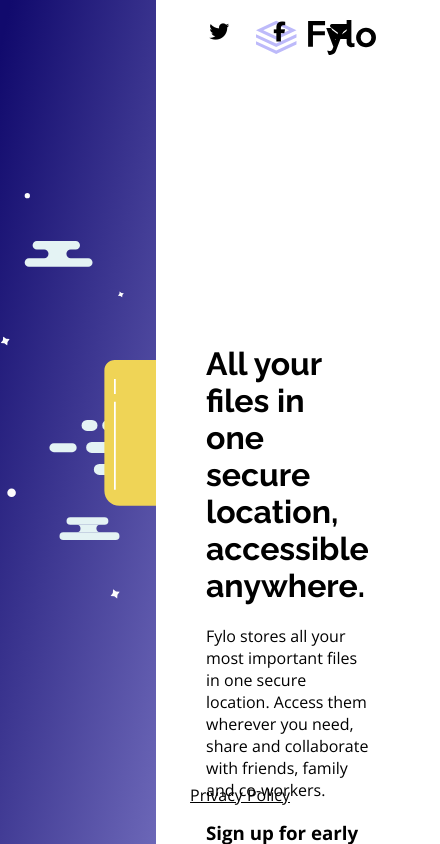
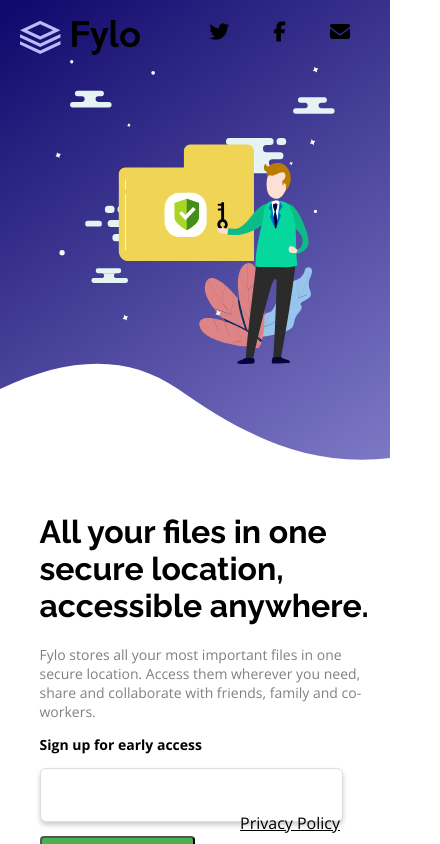
Before and after one commit to meggieveggie/fm-fylo-beta, a plain HTML site: page index.html in a window 390 px wide. Shown: the whole page, 440 px wide, since content can reach past the window. Drawn offline with nearby package versions, Linux system fonts and the light colour scheme.

Commit message:
complete mobile version at 375px

```diff
--- a/index.html
+++ b/index.html
@@ -17,6 +17,58 @@
 </head>
 <body>
 
+
+  <div class="top">
+    <div class="topbar-mobile">
+        <span>
+            <img src="./images/logo.svg">
+        </span>
+        <span class="icons">
+        <i class="fab fa-twitter fa-lg"></i>
+            <i class="fab fa-facebook-f fa-lg"></i>
+            <i class="fas fa-envelope fa-lg"></i>
+          </span>
+          <div class="image">
+                <img class="image-top" src="./images/illustration-main.svg" >
+            </div>
+          </div>
+  </div>
+
+
+            <div class="bottom">
+              <div class="text">
+                <h1 id="heading">
+                  All your files in one secure location, accessible anywhere.
+                </h1>
+
+                <p class ="para">
+                  Fylo stores all your most important files in one secure location.
+                  Access them wherever you need, share and collaborate with friends,
+                  family and co-workers.
+                </p>
+
+                <h3 class="bold">
+                  Sign up for early access
+                </h3>
+
+                <div>
+                <input id='input'>
+              </input>
+            </div>
+
+                <button id="button">
+                  Sign Up
+                </button>
+              </div>
+            </div>
+
+            <div id="footer-small">
+                <a id="footer-text">
+                  Privacy Policy
+                  </a>
+                  </div>
+                </div>
+
     <div class="split-left">
         <div class="centered image-left">
           <img src="./images/illustration-main.svg" >
@@ -27,7 +79,8 @@
 
       <div class="split-right">
           <div id="container">
-        <div class="topbar">
+
+        <div class="topbar-desktop">
           <span class="image-right">
               <img src="./images/logo.svg">
           </span>
@@ -37,8 +90,7 @@
               <i class="fas fa-envelope fa-lg"></i>
             </span>
         </div>
-
-
+</div>
 
         <div class="text">
           <h1 id="heading">
@@ -68,15 +120,7 @@
               Privacy Policy
               </a>
               </div>
-        </div>
-
-
-
-
-      </div>
-
-
-
+            </div>
 
 </body>
 </html>
--- a/stylesheet.css
+++ b/stylesheet.css
@@ -9,14 +9,103 @@
 body {
     font-family: 'Open Sans', sans-serif;
     font-weight: 400;
+    margin: 0;
 }
 
 .bold{
     font-weight: 700;
 }
 
-/* Split the screen in half */
-.split-left {
+
+@media only screen and (max-width: 768px) {
+
+  .topbar-desktop {
+    display: none;
+  }
+
+  .top{
+    top: 0;
+    background-image: url("./images/bg-intro.svg");
+    background-size: 100% 100%;
+    padding: 20px;
+
+
+  }
+
+  .bottom{
+    position: fixed;
+    left: 0;
+    right: 0;
+    padding: 20px
+
+  }
+
+  .split-left{
+    display: none;
+  }
+
+  .split-right{
+    display: none;
+  }
+
+  #input{
+    height: 50px;
+    width: 90%;
+    border: 1px solid #ddd;
+    margin: 0px 10px 14px 0px;
+-moz-border-radius: 6px;
+-webkit-border-radius: 6px;
+-o-border-radius: 6px;
+-ms-border-radius: 6px;
+border-radius: 6px;
+-moz-box-shadow: 0 3px 5px #ccc;
+-webkit-box-shadow: 0 3px 5px #ccc;
+-o-box-shadow: 0 3px 5px #ccc;
+-ms-box-shadow: 0 3px 5px #ccc;
+box-shadow: 0 3px 5px #ccc;
+ }
+
+ #footer-small {
+  position:absolute;
+  bottom:0;
+  width:100%;
+  text-align: right;
+  padding-bottom: 10px;
+  padding-left: 50px;
+   /* Height of the footer */
+}
+
+.para {
+  font-size: 14px;
+  color: gray;
+}
+
+.bold {
+  font-size: 14px;
+}
+
+.image-top{
+  width: 80%;
+  height: 80%;
+  display: block;
+  margin: auto;
+}
+
+.image {
+ height: 380px;
+}
+
+.text {
+  position: absolute;
+  top: 30%;
+  padding: 5%;
+}
+
+
+}
+
+@media only screen and (max-width: 2560px) and (min-width: 768px) {
+  .split-left {
     height: 100%;
     width: 40%;
     position: fixed;
@@ -28,7 +117,6 @@ body {
     background-image: url("./images/bg-intro.svg");
     background-size: 100% 130%;
   }
-
   .split-right {
     height: 100%;
     width: 60%;
@@ -40,6 +128,66 @@ body {
     right: 0;
   }
 
+  .image-left{
+    width: auto;
+    height: auto;
+  }
+
+  /* Style the image inside the centered container, if needed */
+  .image-right {
+    padding-left: 100px;
+  }
+
+  .topbar-mobile {
+    display: none;
+  }
+
+  .top {
+    display: none;
+  }
+
+  .bottom {
+    display: none;
+  }
+
+  #input{
+    width: 20%;
+    height: 50px;
+    border: 1px solid #ddd;
+    margin: 0px 10px 14px 0px;
+-moz-border-radius: 6px;
+-webkit-border-radius: 6px;
+-o-border-radius: 6px;
+-ms-border-radius: 6px;
+border-radius: 6px;
+-moz-box-shadow: 0 3px 5px #ccc;
+-webkit-box-shadow: 0 3px 5px #ccc;
+-o-box-shadow: 0 3px 5px #ccc;
+-ms-box-shadow: 0 3px 5px #ccc;
+box-shadow: 0 3px 5px #ccc;
+ }
+
+ #footer {
+  position:absolute;
+  bottom:0;
+  width:100%;
+  text-align: right;
+  height:80px;   /* Height of the footer */
+}
+
+.text {
+  position: absolute;
+  top: 30%;
+  padding: 50px;
+}
+
+
+.footer-small {
+  display: none;
+}
+
+
+}
 
   /* If you want the content centered horizontally and vertically */
 .centered {
@@ -47,17 +195,6 @@ body {
     top: 50%;
     left: 50%;
     transform: translate(-50%, -50%);
-  }
-
-  .image-left{
-    width: 100%;
-    border-radius: 100%;
-    text-align: center;
-  }
-
-  /* Style the image inside the centered container, if needed */
-  .image-right {
-    padding-left: 100px;
   }
 
   .icons {
@@ -77,41 +214,9 @@ body {
     position:relative;
 }
 
-.text {
-    position: absolute;
-    top: 30%;
-    padding: 50px;
-}
-
-    #footer {
-        position:absolute;
-        bottom:0;
-        width:100%;
-        text-align: right;
-        height:80px;   /* Height of the footer */
-     }
-
      #footer-text {
          padding-right: 100px;
          text-decoration: underline;
-     }
-
-
-     #input{
-        width: 20%;
-        height: 50px;
-        border: 1px solid #ddd;
-        margin: 0px 10px 14px 0px;
--moz-border-radius: 6px;
--webkit-border-radius: 6px;
--o-border-radius: 6px;
--ms-border-radius: 6px;
-border-radius: 6px;
--moz-box-shadow: 0 3px 5px #ccc;
--webkit-box-shadow: 0 3px 5px #ccc;
--o-box-shadow: 0 3px 5px #ccc;
--ms-box-shadow: 0 3px 5px #ccc;
-box-shadow: 0 3px 5px #ccc;
      }
 
      #button{
```
